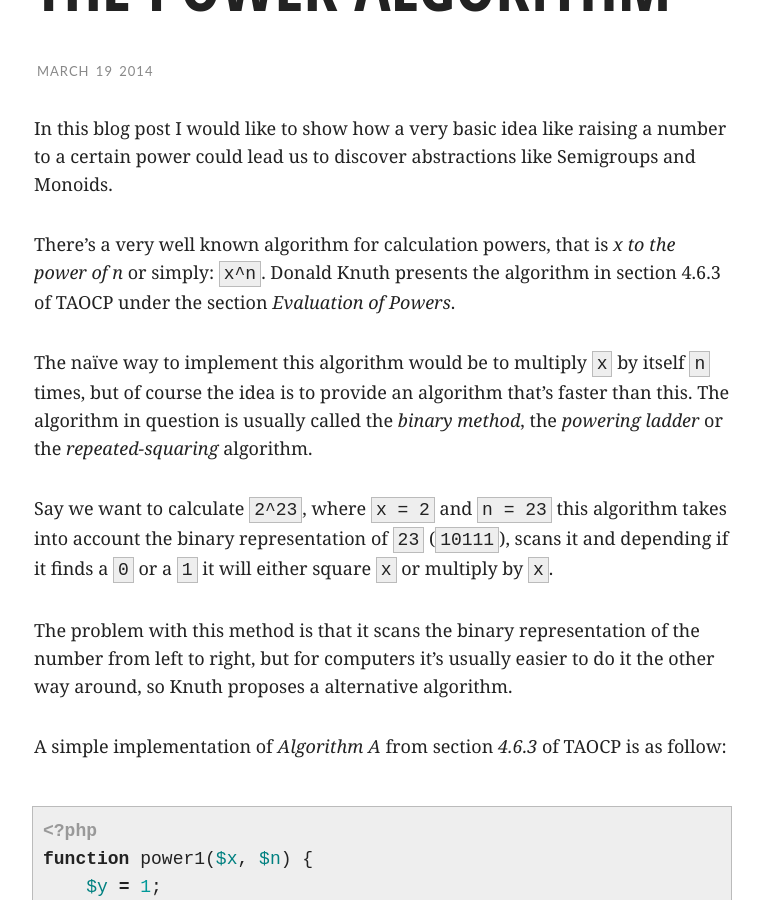
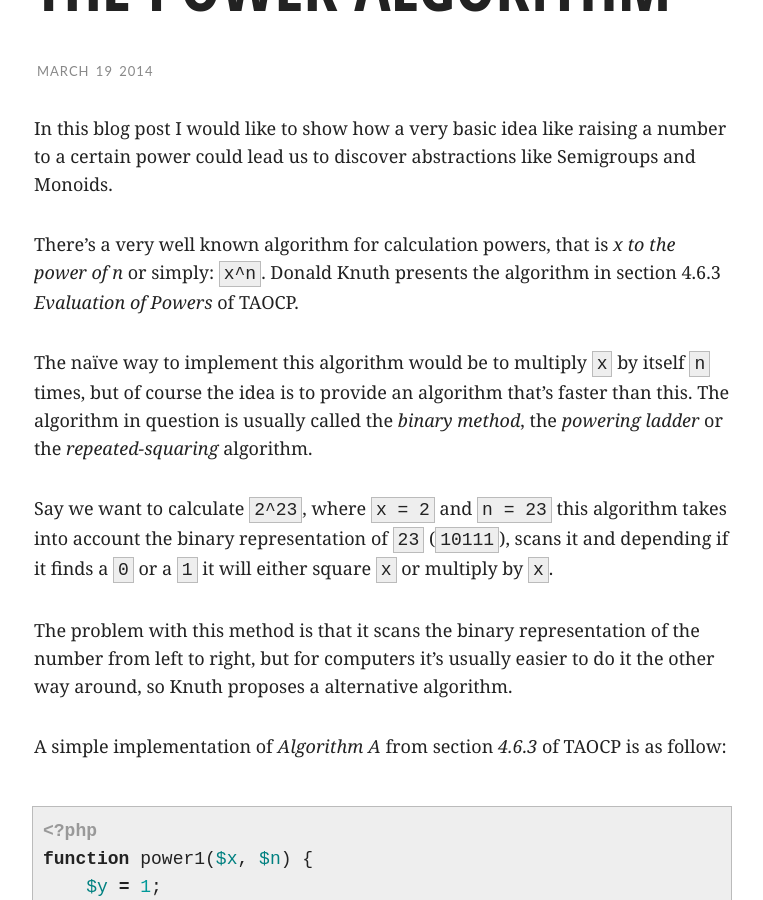
Before and after one commit to videlalvaro/videlalvaro.github.io, a Jekyll site: the page built from _posts/2014-03-19-the-power-algorithm.md, in a window 1280 px wide and 900 px high, scrolled down 349 px. Shown: the whole window, without its empty margins (258-1021 px from the left). Built offline with Jekyll 4.4.1, drawn with Linux system fonts in a browser that asks for light colours; comment, search, counter and statistics services are not loaded.

Commit message:
cosmetics

```diff
--- a/_posts/2014-03-19-the-power-algorithm.md
+++ b/_posts/2014-03-19-the-power-algorithm.md
@@ -13,8 +13,7 @@ abstractions like Semigroups and Monoids.
 
 There's a very well known algorithm for calculation powers, that is _x
 to the power of n_ or simply: `x^n`. Donald Knuth presents the
-algorithm in section 4.6.3 of TAOCP under the section _Evaluation of
-Powers_.
+algorithm in section 4.6.3 _Evaluation of Powers_ of TAOCP.
 
 The naïve way to implement this algorithm would be to multiply `x` by
 itself `n` times, but of course the idea is to provide an algorithm
```
